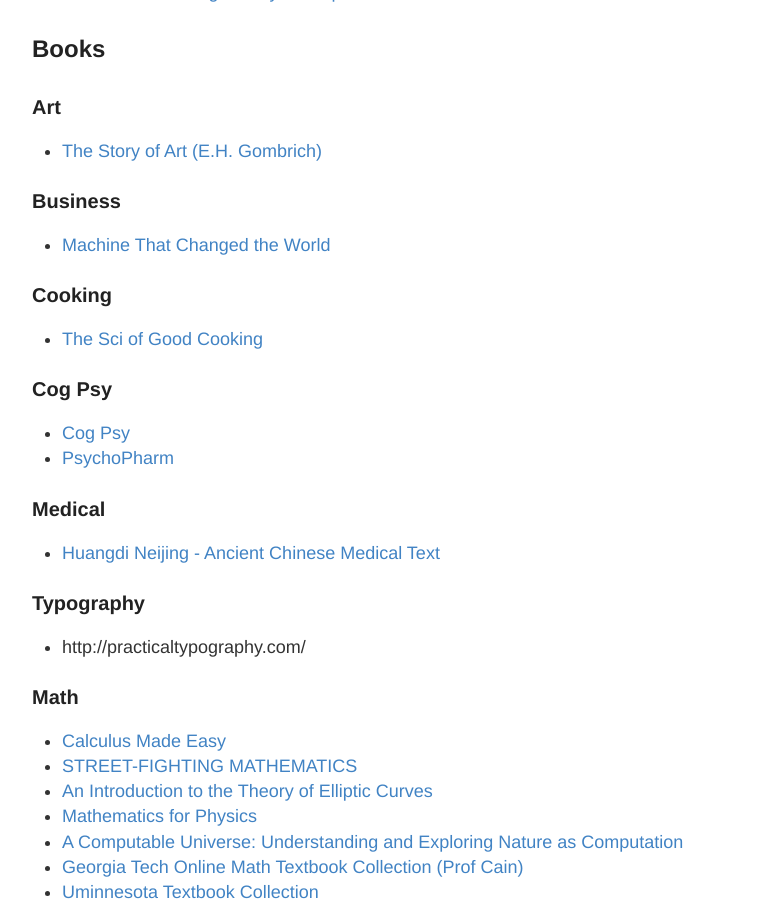
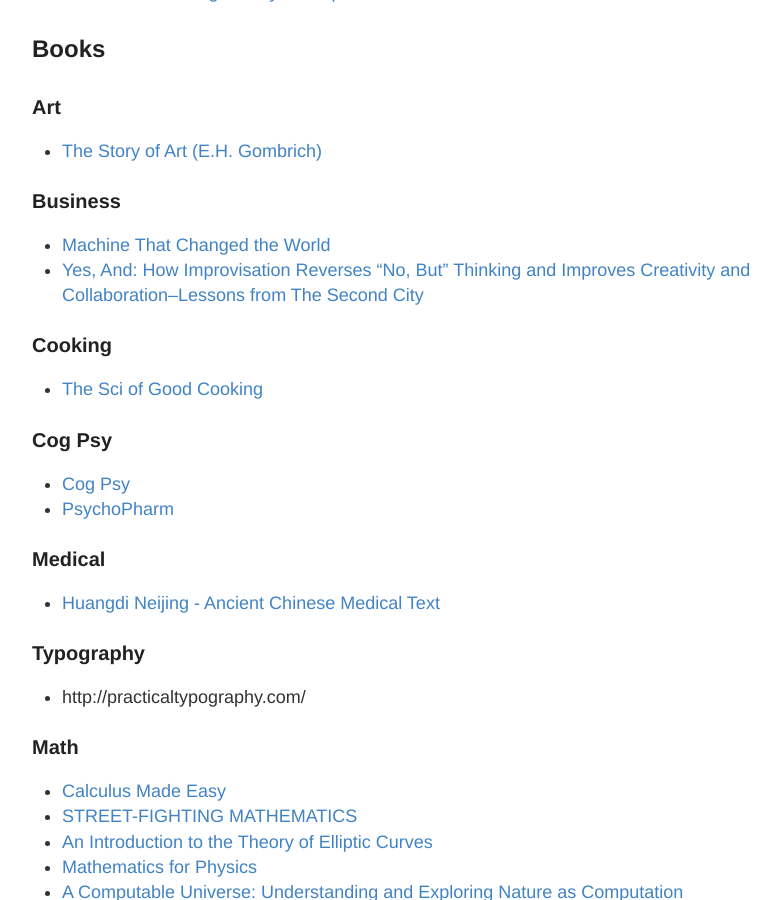
Before and after one commit to RONNCC/ronncc.github, a Jekyll site: the page built from _posts/2015-12-25-ReadingList.md, in a window 1280 px wide and 900 px high, scrolled down 2694 px. Shown: the whole window, without its empty margins (248-1028 px from the left). Built offline with Jekyll 4.4.1, drawn with Linux system fonts in a browser that asks for light colours; comment, search, counter and statistics services are not loaded.

Commit message:
Update 2015-12-25-ReadingList.md

```diff
--- a/_posts/2015-12-25-ReadingList.md
+++ b/_posts/2015-12-25-ReadingList.md
@@ -106,6 +106,8 @@
 
 ### Business
 - [Machine That Changed the World](https://www.amazon.com/Machine-That-Changed-World-Revolutionizing/dp/0743299795)
+- [Yes, And: How Improvisation Reverses "No, But" Thinking and Improves Creativity and Collaboration--Lessons from The Second City](https://www.amazon.com/Yes-Improvisation-Reverses-Creativity-Collaboration-Lessons/dp/0062248545/ref=sr_1_1?s=books&ie=UTF8&qid=1508101101&sr=1-1&keywords=Yes%2C+and.)
+
 
 ### Cooking
 - [The Sci of Good Cooking](https://www.amazon.com/Science-Cooking-Cooks-Illustrated-Cookbooks/dp/1933615982)
@@ -114,14 +116,12 @@
 - [Cog Psy](https://www.amazon.com/Cognitive-Psychology-Brain-Edward-Smith/dp/0131825089)
 - [PsychoPharm](https://www.amazon.com/Psychpharmacology-Drugs-Brain-Behavior-Second/dp/087893510X)
 
-
 ### Medical
 
 - [Huangdi Neijing - Ancient Chinese Medical Text](http://www.biblio.nhat-nam.ru/Huang_Di_Nei_Jing_Su_Wen-Unschuld-Tessenow-1-2.pdf)
 
 ### Typography
 - http://practicaltypography.com/
-
 
 ### Math
 - [Calculus Made Easy](http://djm.cc/library/Calculus_Made_Easy_Thompson.pdf)
```
